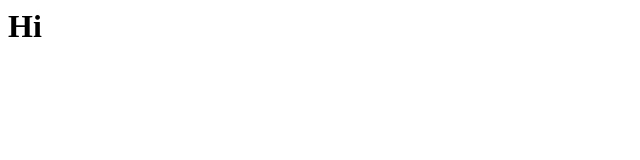
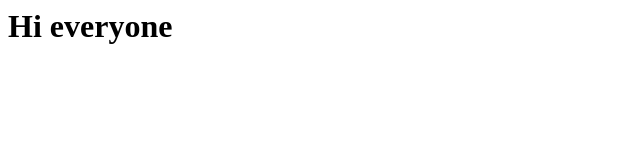
Before and after one commit to accenturetest/gittest, a plain HTML site: page index.html in a window 1280 px wide. Shown: the whole page, without its empty margins (0-640 px from the left). Drawn offline with Linux system fonts and the light colour scheme.

Commit message:
first commit

```diff
--- a/index.html
+++ b/index.html
@@ -7,6 +7,6 @@
  </style>
 </head>
 <body>
-<h1> Hi</h1>
+<h1> Hi everyone </h1>
 </body>
 </html>
```
